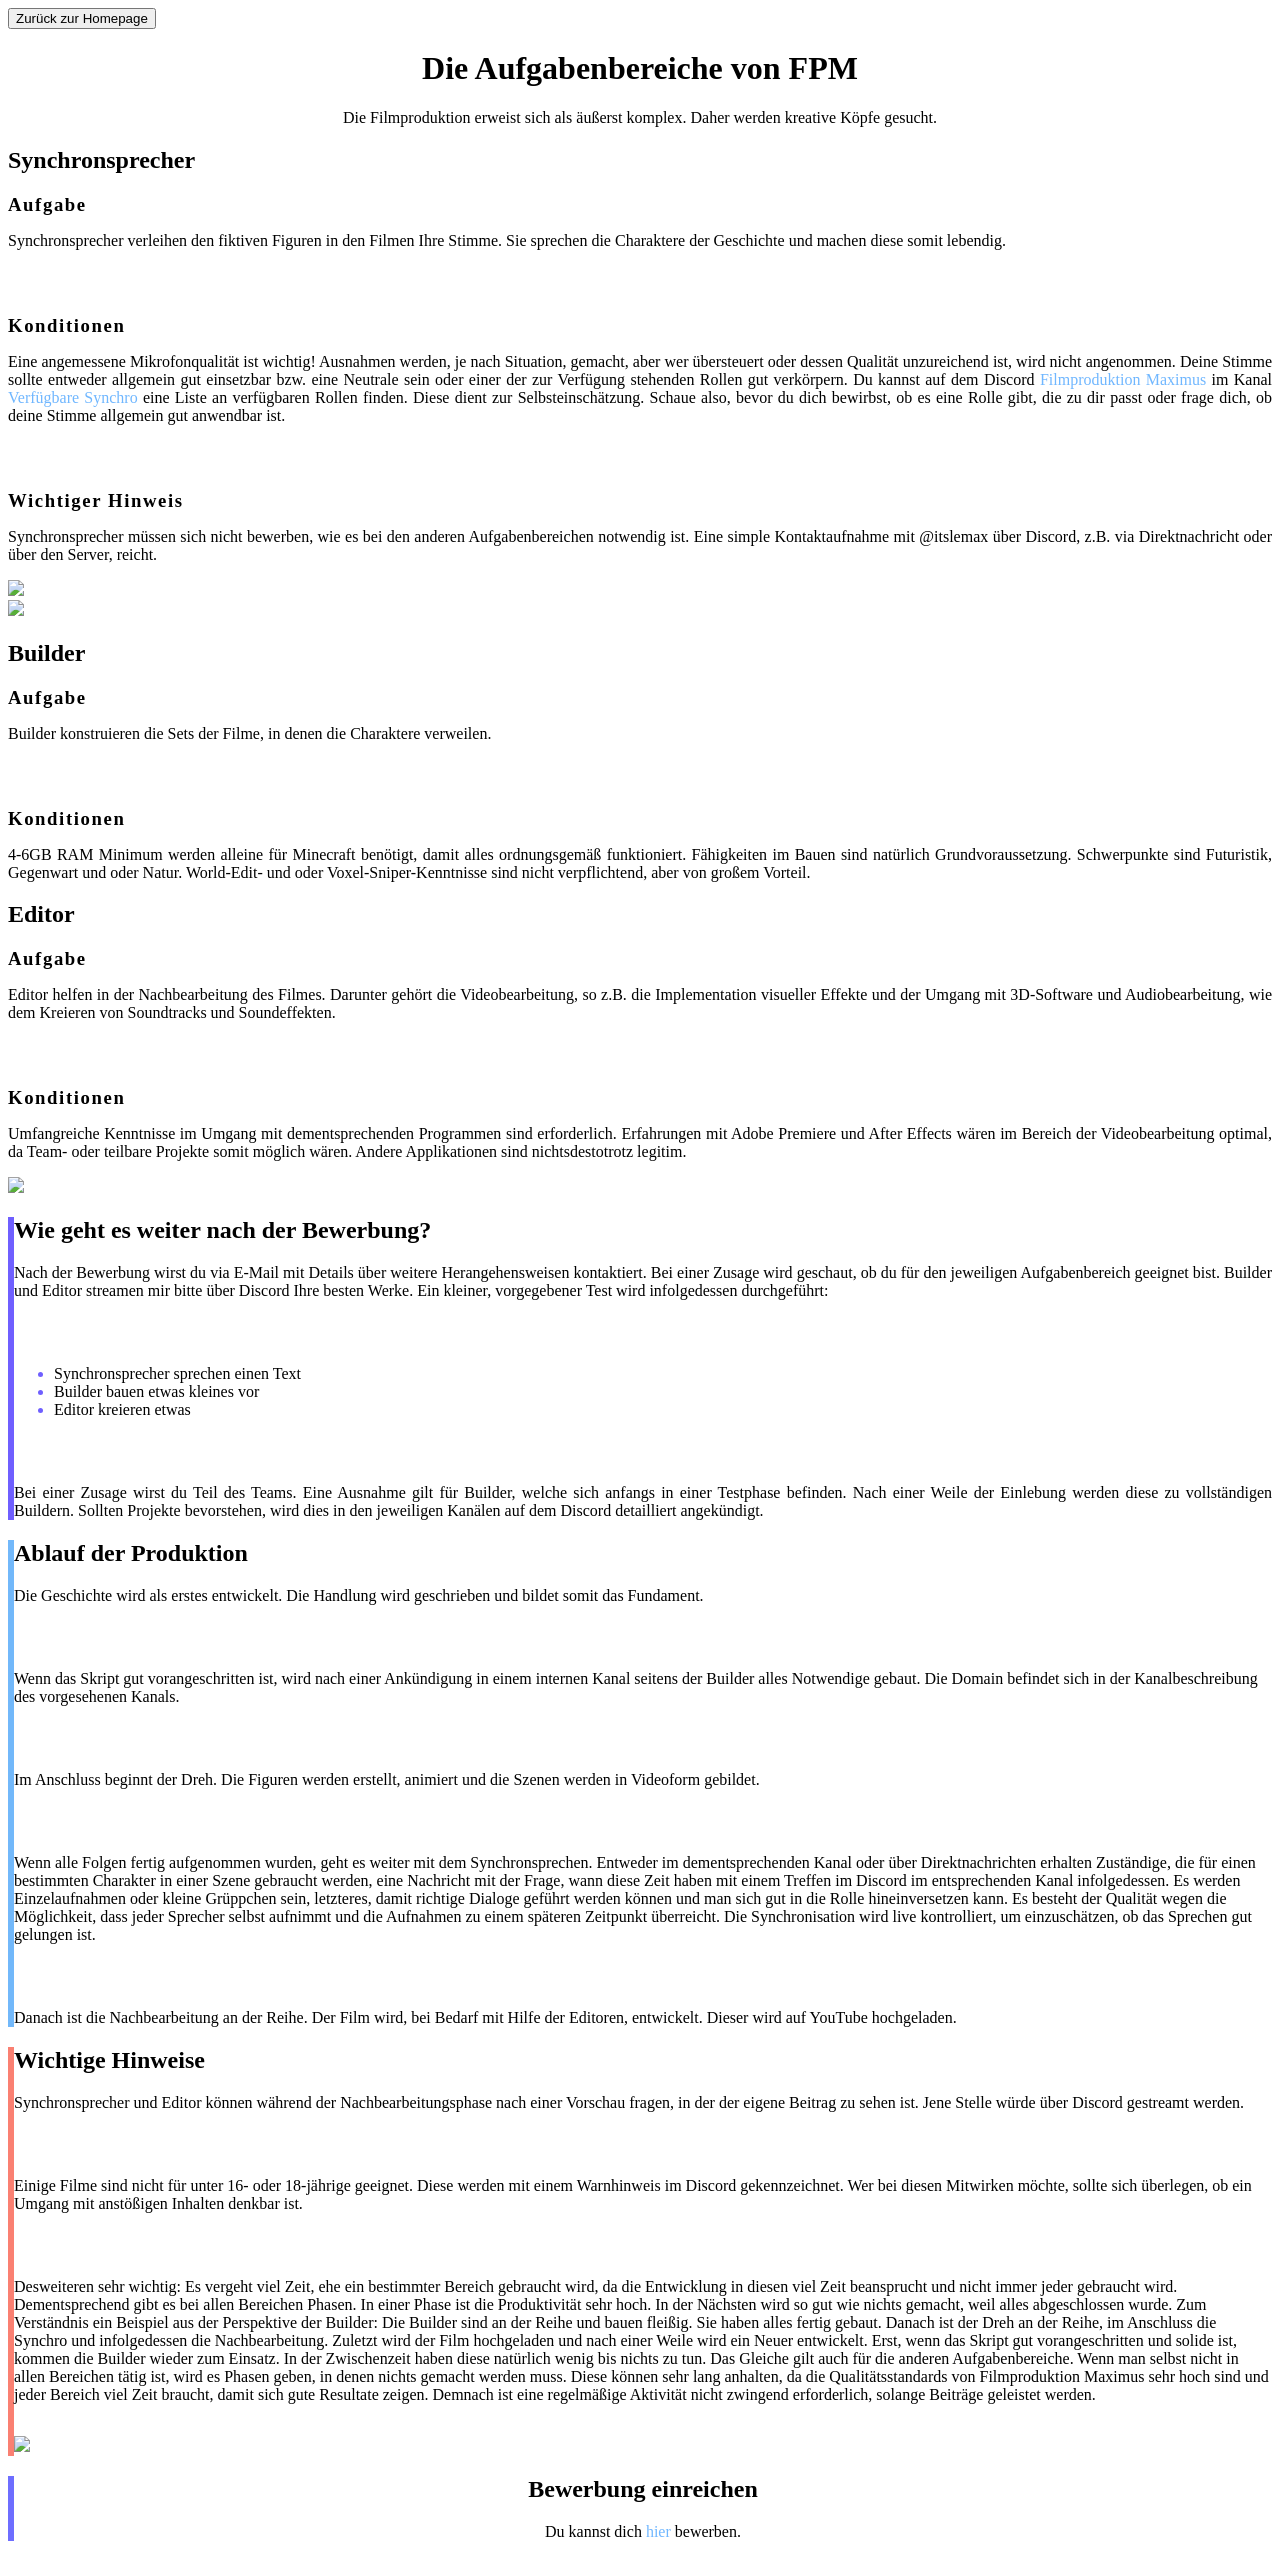
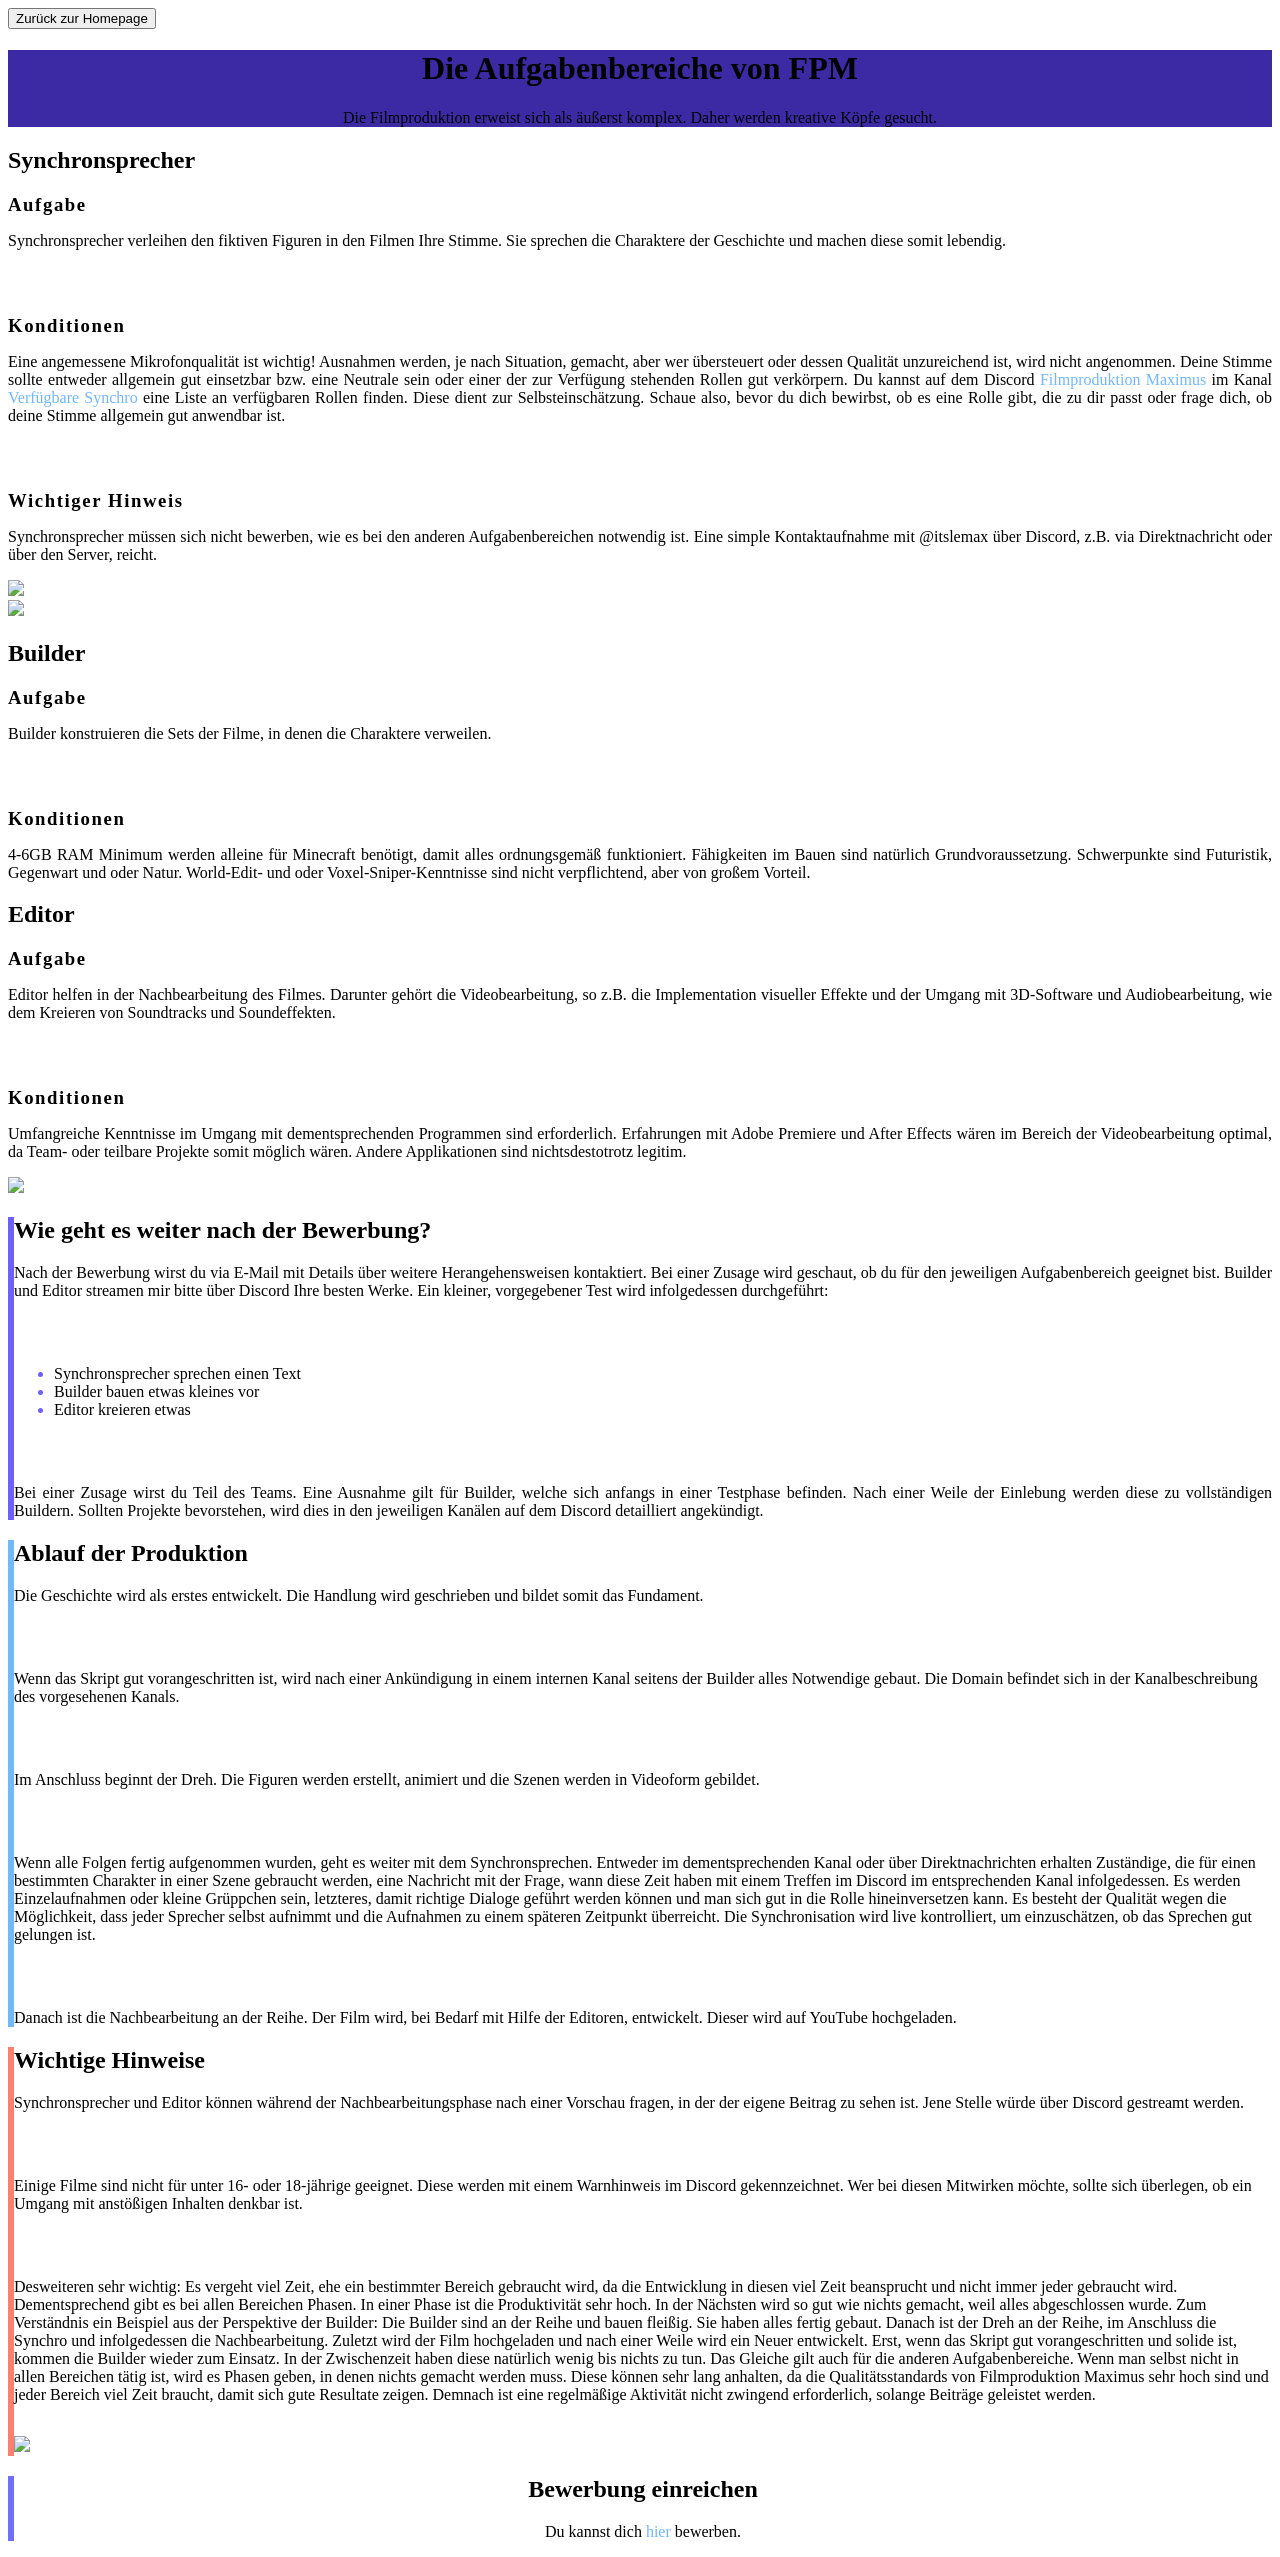

style: add color to start container

--- a/team/index.css
+++ b/team/index.css
@@ -79,6 +79,10 @@ hr {
 
 /* Specific containers */
 
+#start {
+    background-color: #3c2aa5;
+}
+
 #direct {
     border-left: .4rem solid var(--saturatedblue);
 }
